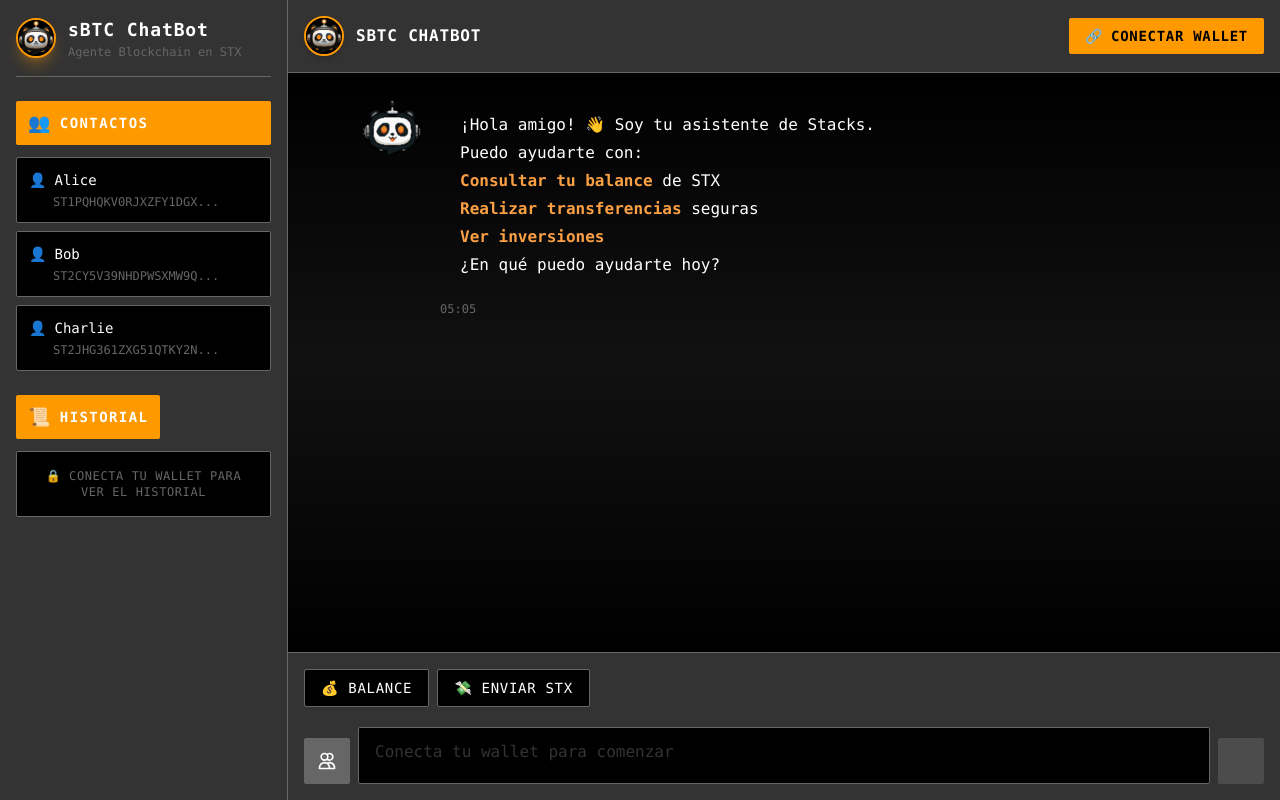
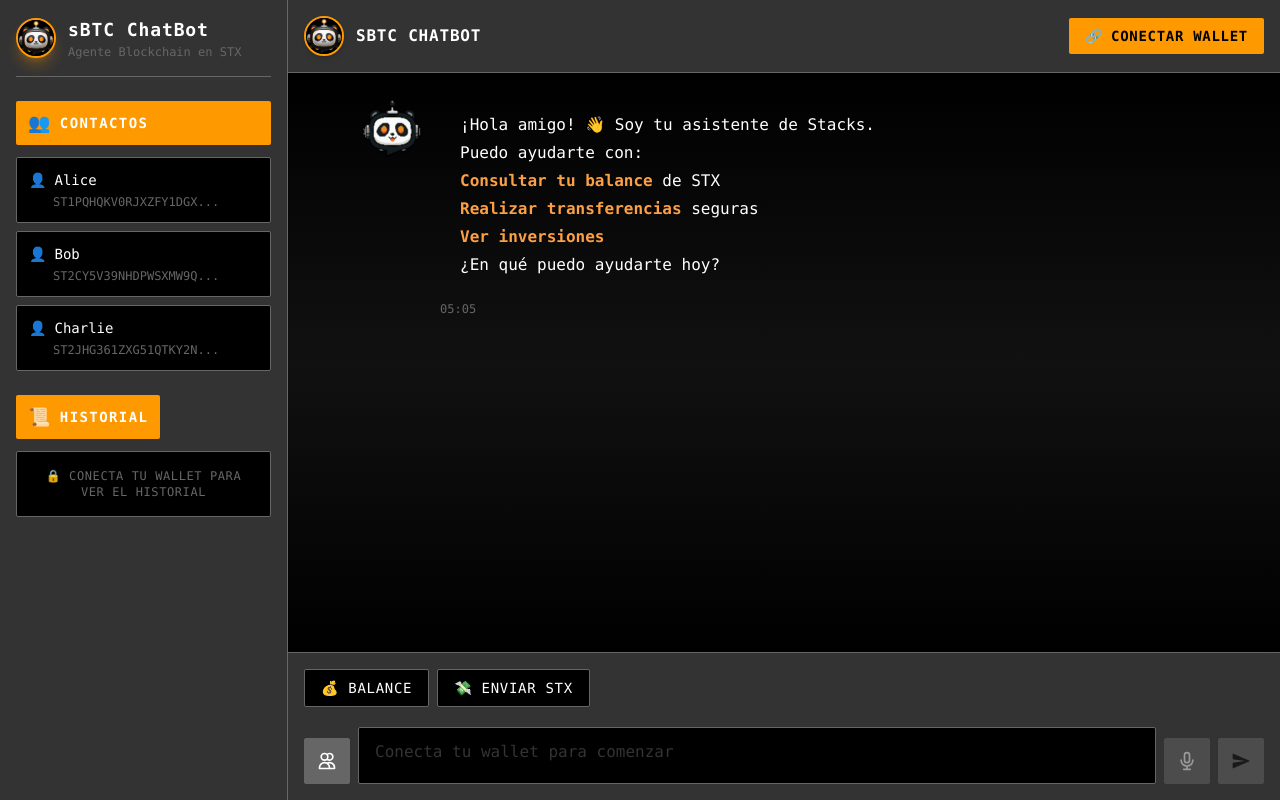
Before and after one commit to sBTC-ChatBot/frontend, a React (Vite) app: page / in a window 1280 px wide. Both pictures are taken after a click on the button "Comenzar Chat 🚀". Built offline with nearby package versions, Linux system fonts and the light colour scheme.

Commit message:
cambio de boton de audio

```diff
--- a/src/components/ChatBot.jsx
+++ b/src/components/ChatBot.jsx
@@ -771,24 +771,28 @@ Puedo ayudarte con:
               />
             </div>
 
-            {/* Botón de enviar/micrófono */}
+            {/* Botón de micrófono */}
+            <button
+              type="button"
+              disabled={!isConnected || isChatLoading}
+              className="p-3 bg-kikk-black hover:bg-kikk-gray-dark disabled:bg-kikk-gray border border-kikk-gray hover:border-kikk-orange rounded-sm transition-all duration-200 disabled:opacity-50"
+              title="Mensaje de voz"
+            >
+              <svg className="w-5 h-5 text-kikk-white" fill="none" stroke="currentColor" viewBox="0 0 24 24">
+                <path strokeLinecap="round" strokeLinejoin="round" strokeWidth={2} d="M19 11a7 7 0 01-7 7m0 0a7 7 0 01-7-7m7 7v4m0 0H8m4 0h4m-4-8a3 3 0 01-3-3V5a3 3 0 116 0v6a3 3 0 01-3 3z" />
+              </svg>
+            </button>
+
+            {/* Botón de enviar */}
             <button
               type="submit"
               disabled={!isConnected || isChatLoading || !input.trim()}
               className="p-3 bg-kikk-orange hover:bg-kikk-orange-light disabled:bg-kikk-gray disabled:border disabled:border-kikk-gray rounded-sm transition-all duration-200 disabled:opacity-50"
-              title={input.trim() ? "Enviar" : "Mensaje de voz"}
+              title="Enviar mensaje"
             >
-              {input.trim() ? (
-                // Icono de enviar
-                <svg className="w-5 h-5 text-kikk-black" fill="currentColor" viewBox="0 0 24 24">
-                  <path d="M2.01 21L23 12 2.01 3 2 10l15 2-15 2z" />
-                </svg>
-              ) : (
-                // Icono de micrófono
-                <svg className="w-5 h-5 text-kikk-gray" fill="none" stroke="currentColor" viewBox="0 0 24 24">
-                  <path strokeLinecap="round" strokeLinejoin="round" strokeWidth={2} d="M19 11a7 7 0 01-7 7m0 0a7 7 0 01-7-7m7 7v4m0 0H8m4 0h4m-4-8a3 3 0 01-3-3V5a3 3 0 116 0v6a3 3 0 01-3 3z" />
-                </svg>
-              )}
+              <svg className="w-5 h-5 text-kikk-black" fill="currentColor" viewBox="0 0 24 24">
+                <path d="M2.01 21L23 12 2.01 3 2 10l15 2-15 2z" />
+              </svg>
             </button>
           </form>
         </div>
```
